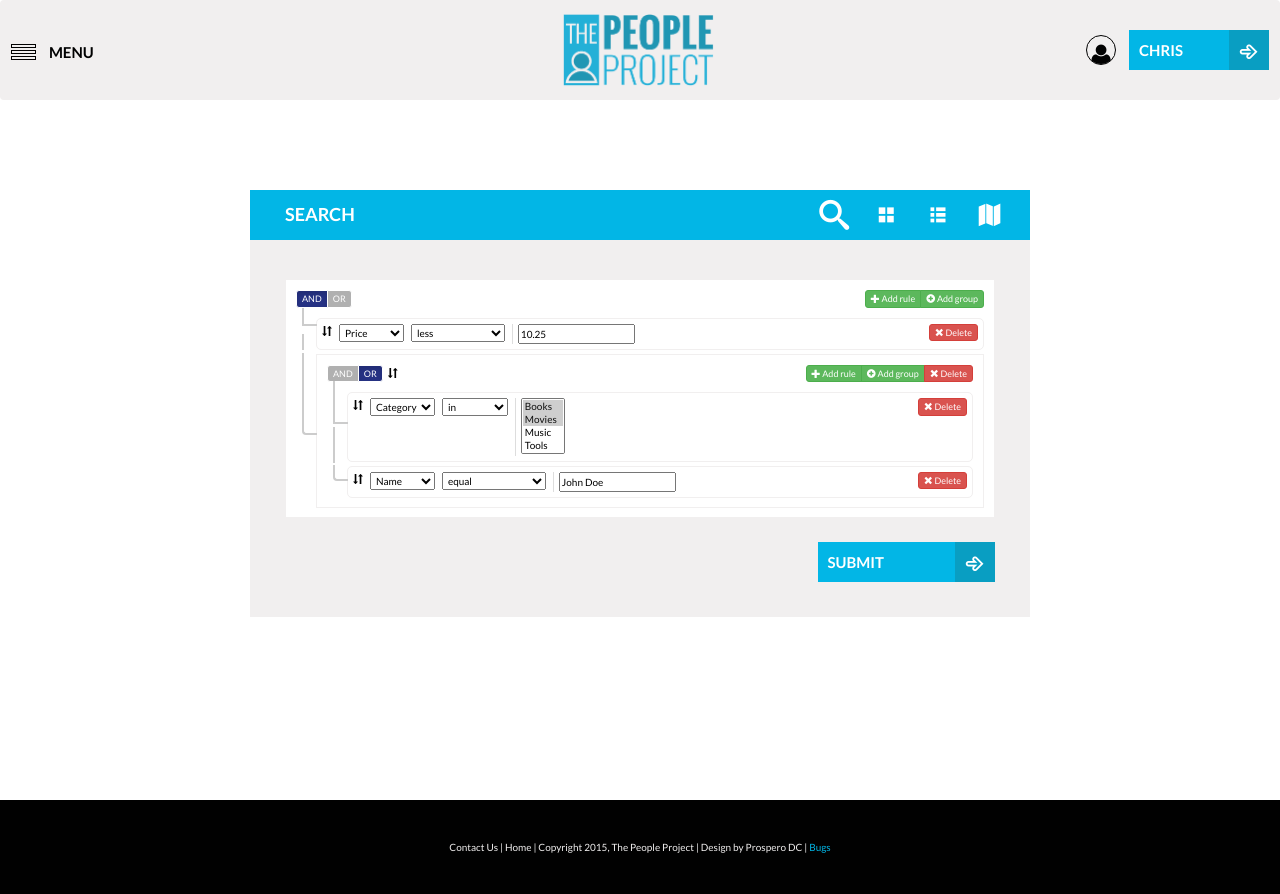
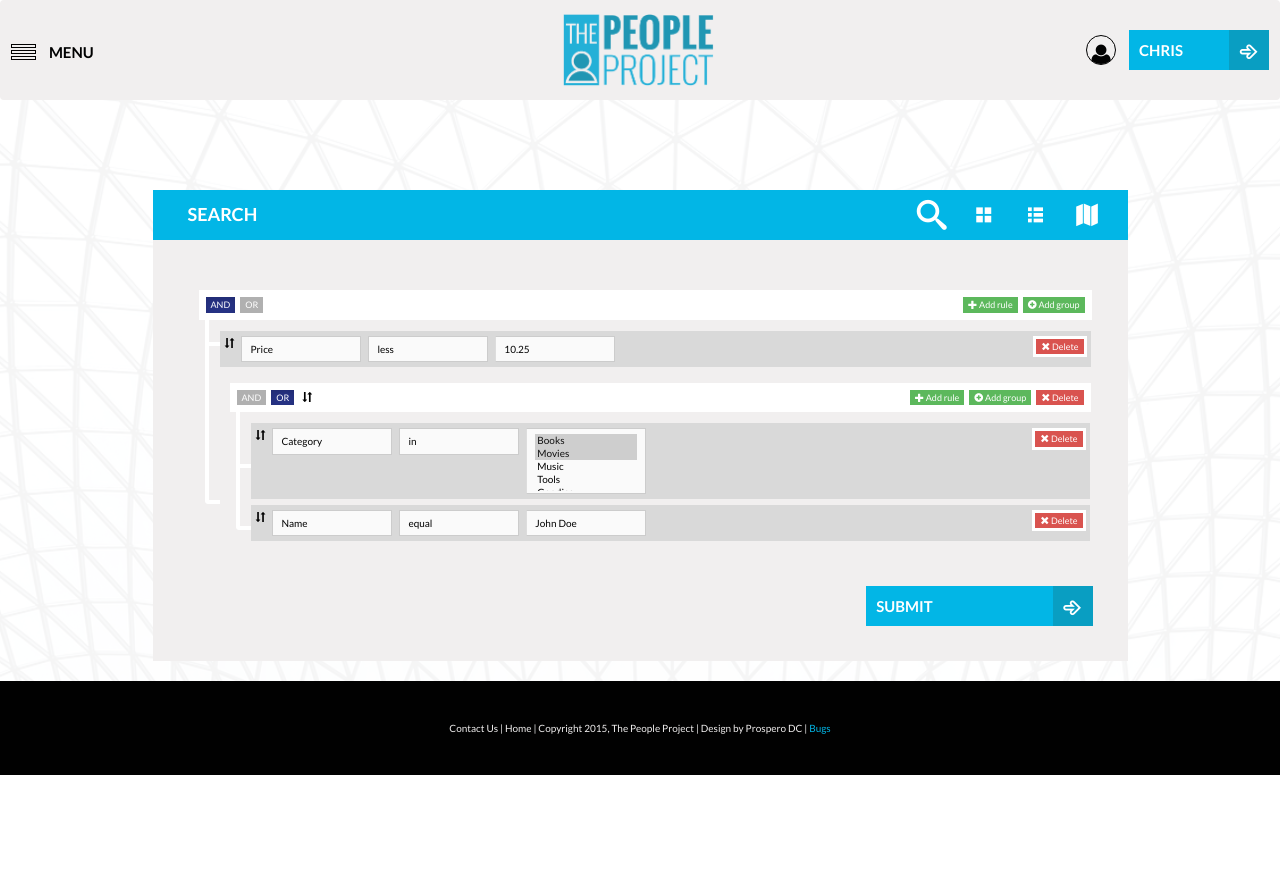
Before and after one commit to jamesvillarrubia/thepeopleproject, a PHP site: page /search.php in a window 1280 px wide. After the commit the page ends 775 px from the top, so only its background shows below. Run offline with PHP 8.4, Linux system fonts and the light colour scheme.

Commit message:
css updates post meeting

```diff
--- a/css/less/application.less
+++ b/css/less/application.less
@@ -1,5 +1,5 @@
 #wrapper{
-	height: 100%;
+	min-height: 100%;
 	//background-color:rgba(0,0,0,0.1);
 }
 .image-bg{
@@ -21,8 +21,12 @@
 	left: 0;
 	height: 100%;
 	width: 100%;
+	&.white{
+		background: none;
+		background-color: rgba(255,255,255,0.95);
+	}
+}
 
-}
 #page-content-wrapper{
 	min-height: 100%;
 }
--- a/css/less/search.less
+++ b/css/less/search.less
@@ -17,23 +17,115 @@
 .query-builder{
 	.rules-group-container {
 	    border: 1px solid rgb(153, 153, 153);
-	    background-color: white;
+	    background-color: @tlightgray;
 	    border-radius: 0px;
 	}
 	.rule-container, .rule-placeholder, .rules-group-container {
 	    border: 1px solid rgb(241, 239, 239);
+	    background-color: transparent;
+	}
+	.btn{
+		border-radius: 0px;
+		border: 3px solid white;
 	}
 	label.btn.btn-xs.btn-primary.active {
 	    background-color: rgb(38, 50, 132);
-	    border: 1px solid white;
+	    border-radius: 0px;
 	}
 	label.btn.btn-xs.btn-primary {
 	    background-color: rgb(176, 176, 176);
-	    border: 1px solid white;
+	    border-radius: 0px;
 	}
-	.btn-success {
-	  color: #fff;
-	  background-color: #5cb85c;
-	  border-color: #4cae4c;
+	.rules-group-header{
+	  background-color: white;
+	  min-height: 10px;
+	  padding: 4px;
+	}
+	.rule-container>div:not(.rule-header) {
+	  display: inline-block;
+	  margin: 0 5px 0 0;
+	  vertical-align: top;
+	  min-height: 26px;
+	}
+	.rules-group-container, .rules-container, .rule-container{
+		padding-right: 0px;
+
+	}
+
+	.rule-filter-container, .rule-operator-container, .rule-value-container{
+	    border: 1px solid #ccc;
+	    width: 120px;
+	    border-radius: 0px;
+	    overflow: hidden;
+	    background: #fafafa no-repeat 90% 50%;
+	    cursor: pointer;
+		select {
+		    padding: 5px 8px;
+		    width: 100%;
+		    border: none;
+		    box-shadow: none;
+		    background: transparent;
+		    background-image: none;
+		    -webkit-appearance: none;
+		    cursor: pointer;
+		    &[multiple]{
+		    	padding: 5px 8px;
+		    }
+		}
+
+		select:focus {
+		    outline: none;
+		}
+
+	}
+	.rule-value-container{
+		border: 1px solid #ccc;
+	    width: 120px;
+	    border-radius: 0px;
+	    overflow: hidden;
+	    background: #fafafa no-repeat 90% 50%;
+	    input, input[type="number"], input[type="list"], input[type="text"]{
+	    	padding: 5px 8px;
+		    width: 100%;
+		    border: none;
+		    box-shadow: none;
+		    background: transparent;
+		    background-image: none;
+		    -webkit-appearance: none;
+	    }
+	    input:focus {
+		    outline: none;
+		}
+		&:not(:empty) {
+  			border-left: 1px solid #ddd;
+  			padding-left: 0px;
+		}
+	}
+	.rules-list{
+	 	>:first-child:before {
+  			top: -12px;
+  			height: calc(75%);
+		}
+		>:after {
+  			top: 40%;
+  			border-width: 0 0 0 4px;
+  		}
+  		>:before {
+  			border-width: 0 0 4px 4px;
+  		}
+		& >:after, & >:before {
+			  content: '';
+			  position: absolute;
+			  left: -15px;
+			  width: 15px;
+			  height: calc(75%);
+			  border-color: white;
+			  border-style: solid;
+		}
+	}
+	.rule-container {
+	  background-color: rgb(217, 217, 217);
+	  border-radius: 0px;
+	  padding-right: 4px;
 	}
 }
--- a/edit.php
+++ b/edit.php
@@ -15,7 +15,8 @@ echo $view->navbar;
 echo $view->sidebar_left;
 echo $view->sidebar_right;
 ?>
-	<div id="page-content-wrapper">
+	<div id="page-content-wrapper" class="image-bg">
+		<div class="bg-colorizer white"></div>
 		<div class="container-mix">
 			<div class="row">
 				<div class="col-md-10 col-md-offset-1 col-sm-10 col-sm-offset-1 pd-md"></div>
--- a/edit_admin.php
+++ b/edit_admin.php
@@ -15,7 +15,8 @@ echo $view->navbar;
 echo $view->sidebar_left;
 echo $view->sidebar_right;
 ?>
-	<div id="page-content-wrapper">
+	<div id="page-content-wrapper" class="image-bg">
+		<div class="bg-colorizer white"></div>
 		<div class="container-mix">
 			<div class="row">
 				<div class="col-md-10 col-md-offset-1 col-sm-10 col-sm-offset-1 pd-md"></div>
--- a/grid.php
+++ b/grid.php
@@ -18,15 +18,15 @@ echo $view->sidebar_right;
 	<div id="page-content-wrapper">
 		<div class="container-mix">
 			<div class="row">
-				<div class="col-md-8 col-md-offset-2 col-sm-10 col-sm-offset-1 pd-md"></div>
-				<div class="col-md-8 col-md-offset-2 col-sm-10 col-sm-offset-1 bg-lightblue text-right">
+				<div class="col-md-10 col-md-offset-1 col-sm-10 col-sm-offset-1 pd-md"></div>
+				<div class="col-md-10 col-md-offset-1 col-sm-10 col-sm-offset-1 bg-lightblue text-right">
 					<span class="tx-white pd-sm mg-n bodyfont heavyfont upperfont h4" style="float:left;padding: 15px 20px;">Search</span>
 					<a href="search.php"><span class="search-button icon-search" style=""></span></a>
 					<a href="grid.php"><span class="search-button icon-grid" style=""></span></a>
 					<a href="list.php"><span class="search-button icon-list" style=""></span></a>
 					<a href="map.php"><span class="search-button icon-map" style=""></span></a>
 					</div>
-				<div class="col-md-8 col-md-offset-2 col-sm-10 col-sm-offset-1 pd-md bg-lightgray">
+				<div class="col-md-10 col-md-offset-1 col-sm-10 col-sm-offset-1 pd-md bg-lightgray">
 					<div class="row">
 					<div class="col-md-3 pd-sm">
 						<img src="images/chris.jpg" class="img-responsive"/>
--- a/login.php
+++ b/login.php
@@ -58,13 +58,13 @@ echo $view->sidebar_right;
 								</div>
 								<div class="full-w">
 								    <a href="" class="dtran block-set text-left bg-none bd-xs bd-white tx-white bg-hv-white" style="width:100%; height:42px;">
-										<span class="dtran bodyfont heavyfont">LinkedIn</span>
+										<span class="dtran bodyfont heavyfont">Login with LinkedIn</span>
 										<span class="dtran text-center icon-linkedin2 bd-white bd-xs bg-none bd-left bd-zero"></span>
 									</a>
 								</div>
 								<div class="full-w mg-v-sm">
 								    <a href="" class="dtran block-set text-left bg-none bd-xs bd-white tx-white bg-hv-white" style="width:100%; height:42px;">
-										<span class="dtran bodyfont heavyfont">Facebook</span>
+										<span class="dtran bodyfont heavyfont">Login with Facebook</span>
 										<span class="dtran text-center icon-facebook3 bd-white bd-xs bg-none bd-left bd-zero" style="
 										    text-align: left;
 										    padding-left: 7px;
@@ -74,7 +74,7 @@ echo $view->sidebar_right;
 								</div>
 								<div class="full-w mg-v-sm">
 								    <a href="" class="dtran block-set text-left bg-none bd-xs bd-white tx-white bg-hv-white" style="width:100%; height:42px;">
-										<span class="dtran bodyfont heavyfont">Twitter</span>
+										<span class="dtran bodyfont heavyfont">Login with Twitter</span>
 										<span class="dtran text-center icon-twitter bd-white bd-xs bg-none bd-left bd-zero"></span>
 									</a>
 								</div>
--- a/search.php
+++ b/search.php
@@ -15,18 +15,19 @@ echo $view->navbar;
 echo $view->sidebar_left;
 echo $view->sidebar_right;
 ?>
-	<div id="page-content-wrapper">
+	<div id="page-content-wrapper" class="image-bg">
+		<div class="bg-colorizer white"></div>
 		<div class="container-mix">
 			<div class="row">
-				<div class="col-md-8 col-md-offset-2 col-sm-10 col-sm-offset-1 pd-md"></div>
-				<div class="col-md-8 col-md-offset-2 col-sm-10 col-sm-offset-1 bg-lightblue text-right">
+				<div class="col-sm-10 col-sm-offset-1 pd-md"></div>
+				<div class="col-sm-10 col-sm-offset-1 bg-lightblue text-right">
 					<span class="tx-white pd-sm mg-n bodyfont heavyfont upperfont h4" style="float:left;padding: 15px 20px;">Search</span>
 					<a href="search.php"><span class="search-button icon-search" style=""></span></a>
 					<a href="grid.php"><span class="search-button icon-grid" style=""></span></a>
 					<a href="list.php"><span class="search-button icon-list" style=""></span></a>
 					<a href="map.php"><span class="search-button icon-map" style=""></span></a>
 					</div>
-				<div class="col-md-8 col-md-offset-2 col-sm-10 col-sm-offset-1 pd-md bg-lightgray">
+				<div class="col-sm-10 col-sm-offset-1 pd-md bg-lightgray">
 					<div id="builder-basic"></div>
 					<div class="col-xs-12 pd-v-sm pd-h-n" style="padding-bottom:0px;">
 						<a href="grid.php" class="dtran block-set text-left bg-lightblue tx-white bg-hv-white col-md-3 col-md-offset-9">
--- a/view.php
+++ b/view.php
@@ -16,7 +16,8 @@ echo $view->navbar;
 echo $view->sidebar_left;
 echo $view->sidebar_right;
 ?>
-		<div id="page-content-wrapper">
+		<div id="page-content-wrapper" class="image-bg">
+			<div class="bg-colorizer white"></div>
 			<div class="container-mix">
 				<div class="row">
 					<div class="col-lg-12 pd-md"></div>
--- a/view_admin.php
+++ b/view_admin.php
@@ -16,7 +16,8 @@ echo $view->navbar;
 echo $view->sidebar_left;
 echo $view->sidebar_right;
 ?>
-		<div id="page-content-wrapper">
+		<div id="page-content-wrapper" class="image-bg">
+			<div class="bg-colorizer white"></div>
 			<div class="container-mix">
 				<div class="row">
 					<div class="col-lg-12 pd-md"></div>
```
Also changed, not shown: list.php (+5 -4 lines), map.php (+6 -4 lines), register.php (+7 -7 lines), css/styles.min.css.
